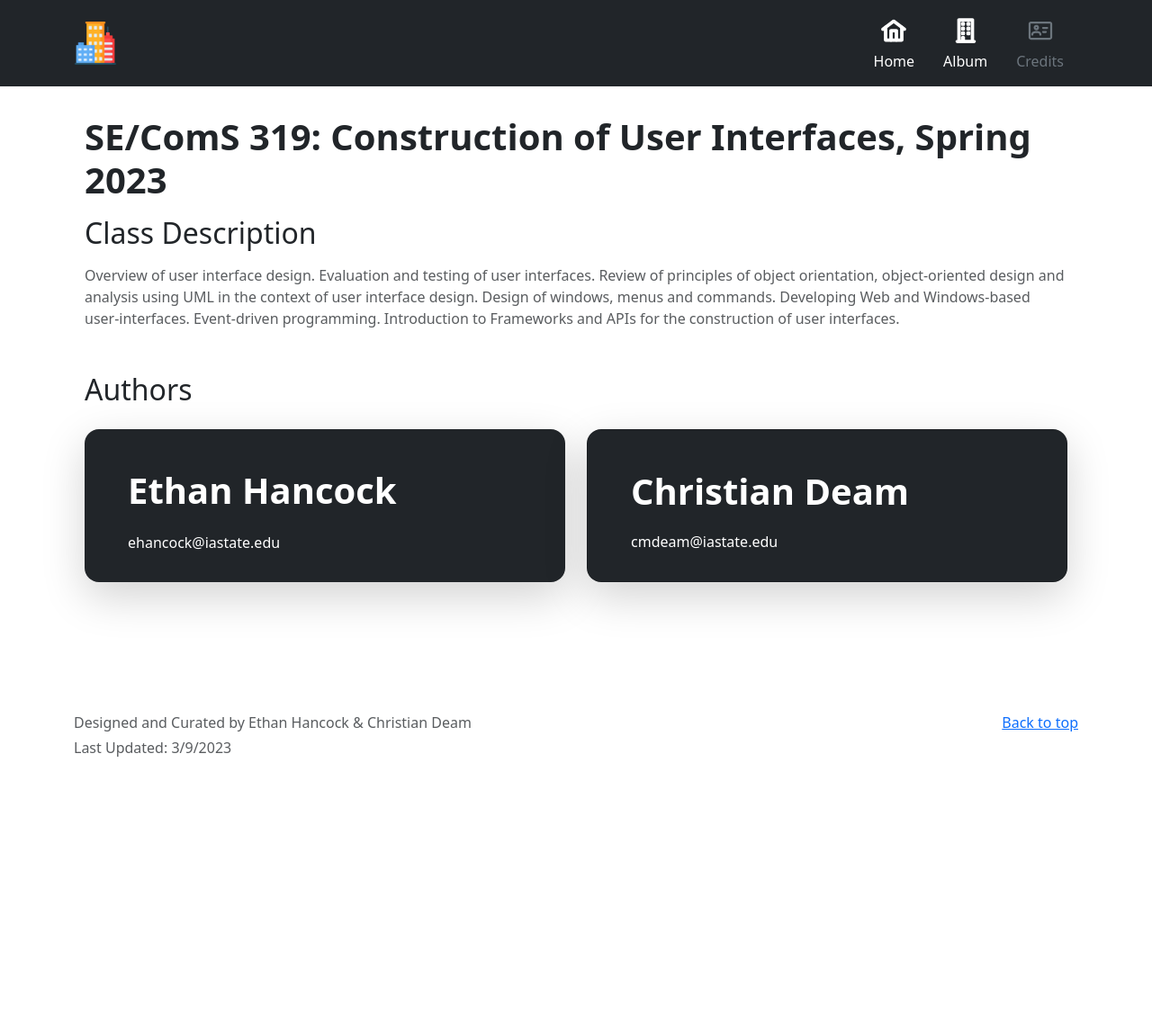
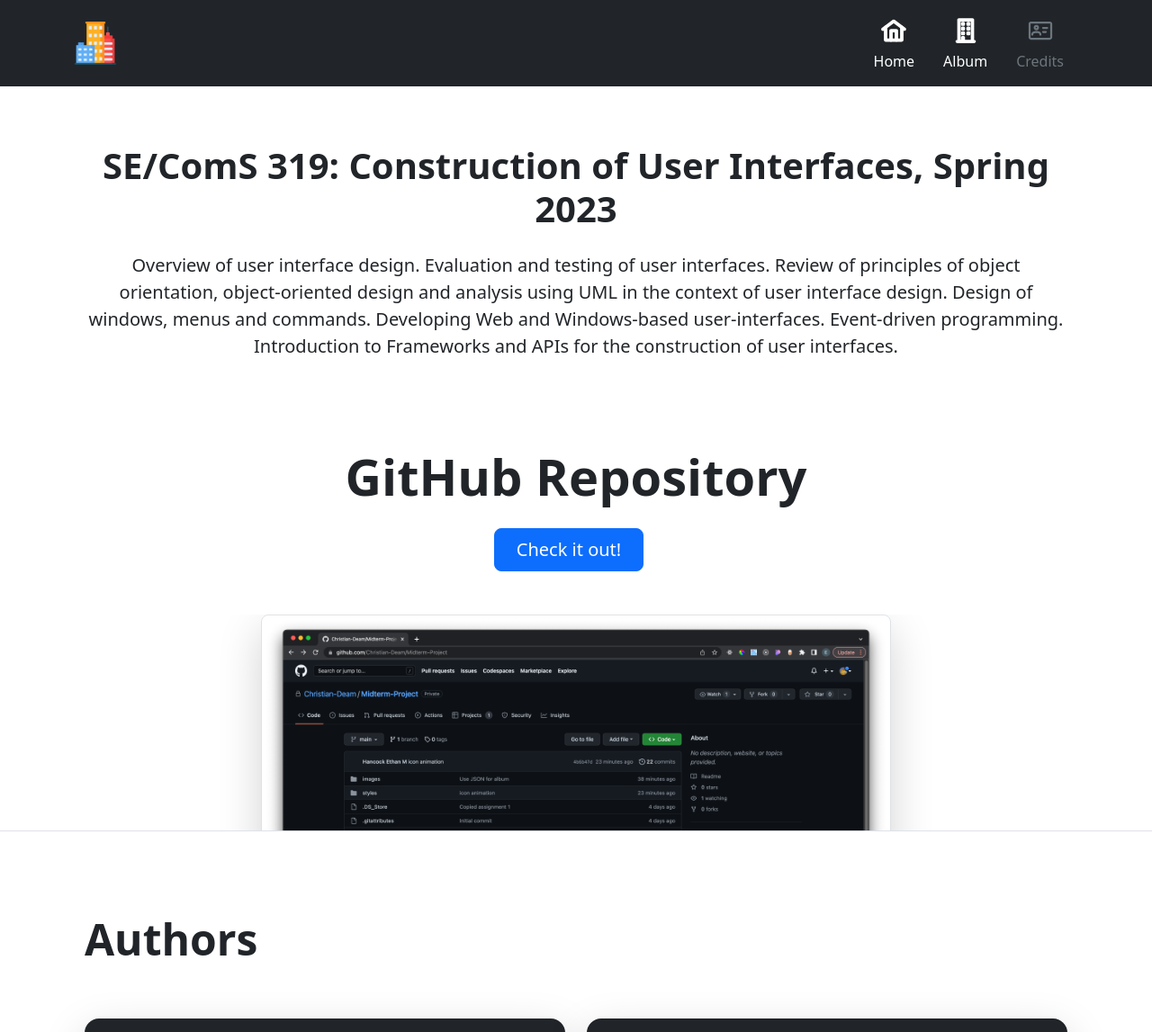
Before and after one commit to Christian-Deam/Midterm-Project, a plain HTML site: page credits.html in a window 1280 px wide. Shown: the top 1147 px of the page at 90% size. Before the commit the page ends 895 px from the top, so only its background shows below. Drawn offline with nearby package versions, Linux system fonts and the light colour scheme.

Commit message:
updated credits page and last updated date

```diff
--- a/credits.html
+++ b/credits.html
@@ -56,18 +56,32 @@
     </header>
 
     <main>
-        <div class="container px-4 mt-3 pb-5" id="custom-cards">
-
-            <div class="col d-flex flex-column py-3 align-items-start gap-2">
-              <h1 class="fw-bold">SE/ComS 319: Construction of User Interfaces, Spring 2023</h3>
-              <h2>Class Description</h2>
-              <p class="text-muted">Overview of user interface design. Evaluation and testing of user interfaces. Review of principles of object orientation, object-oriented design and analysis using UML in the context of user interface design. Design of windows, menus and commands. Developing Web and Windows-based user-interfaces. Event-driven programming. Introduction to Frameworks and APIs for the construction of user interfaces.</p>
+      <div class="px-4 my-5 container text-center">
+        <h1 class="display-6 py-3 fw-bold">SE/ComS 319: Construction of User Interfaces, Spring 2023</h1>
+        <div class="mx-auto">
+          <p class="lead mb-4">Overview of user interface design. Evaluation and testing of user interfaces. Review of principles of object orientation, object-oriented design and analysis using UML in the context of user interface design. Design of windows, menus and commands. Developing Web and Windows-based user-interfaces. Event-driven programming. Introduction to Frameworks and APIs for the construction of user interfaces.</p>
+        </div>
       </div>
 
-            <h2 class="py-3">Authors</h2>
+      <div class="px-4 pt-5 my-5 text-center border-bottom">
+        <h1 class="display-4 fw-bold">GitHub Repository</h1>
+        <div class="col-lg-6 mx-auto">
+          <p class="lead mb-4"></p>
+          <div class="d-grid gap-2 d-sm-flex justify-content-sm-center mb-5">
+            <button type="button" onclick="window.location.href='https://github.com/Christian-Deam/Midterm-Project';" class="btn btn-primary btn-lg px-4 me-sm-3">Check it out!</button>
+          </div>
+        </div>
+        <div class="overflow-hidden" style="max-height: 30vh;">
+          <div class="container px-5">
+            <img src="./images/github.png" class="img-fluid border rounded-3 shadow-lg mb-4" alt="Example image" width="700" height="500" loading="lazy">
+          </div>
+        </div>
+      </div>
+
+      <div class="container px-4 mt-3 pb-5" id="custom-cards">
+        <h1 class="display-5 fw-bold py-5 lh-1 mb-3">Authors</h1>
 
         <div class="row row-cols-1 row-cols-lg-2 align-items-stretch g-4 pb-5">
-
           <div class="col">
             <div class="profileCardcard card-cover h-100 overflow-hidden text-bg-dark rounded-4 shadow-lg">
               <div class="d-flex flex-column h-100 p-5 pb-3 text-white text-shadow-1">
@@ -93,7 +107,6 @@
               </div>
             </div>
           </div>
-
         </div>
       </div>
     </main>
@@ -104,7 +117,7 @@
             <a href="#">Back to top</a>
           </p>
           <p class="mb-1">Designed and Curated by Ethan Hancock & Christian Deam</p>
-          <p class="mb-1">Last Updated: 3/9/2023</p>
+          <p class="mb-1">Last Updated: 3/11/2023</p>
         </div>
       </footer>
     <script src="../assets/dist/js/bootstrap.bundle.min.js"></script>
```
Also changed, not shown: album.html (+1 -1 lines), index.html (+2 -2 lines), images/github.png (added). Lines whose indentation alone changed are shown as unchanged.
